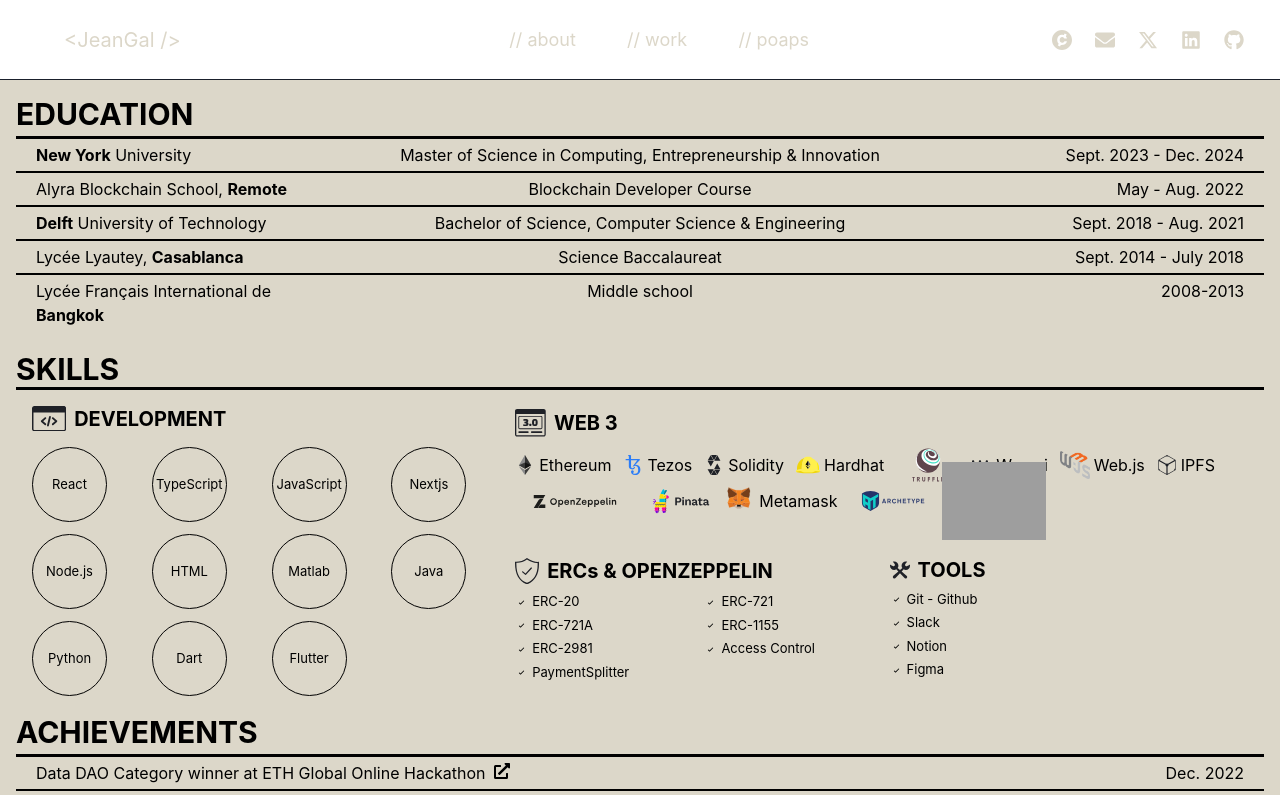
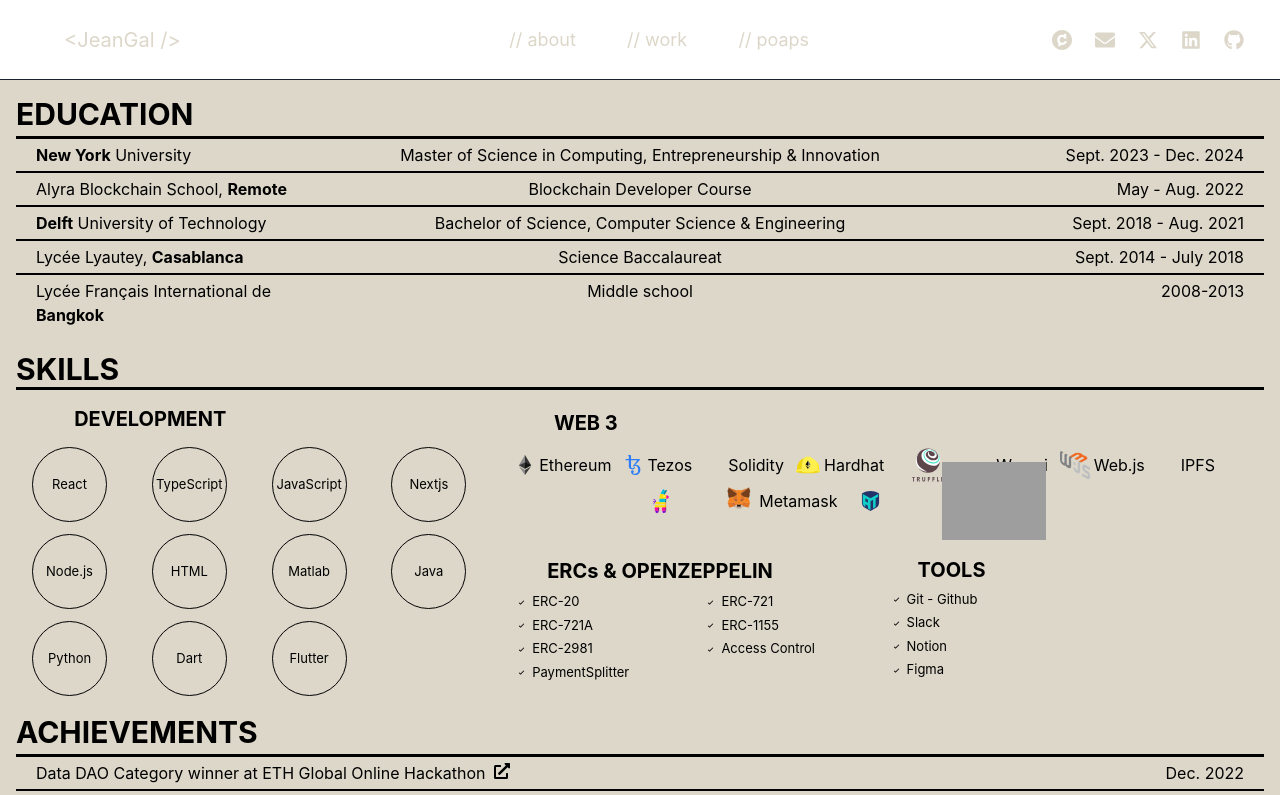
Before and after one commit to Mariussgal/marius_portfolio_website, a Next.js app: page /about in a window 1280 px wide. Shown: the top 795 px of the page. Built offline with nearby package versions, Linux system fonts and the light colour scheme; grey boxes are pictures that could not be loaded.

Commit message:
changed icons color to fit new website style

```diff
--- a/icons/Archetype.tsx
+++ b/icons/Archetype.tsx
@@ -10,7 +10,6 @@ export default function Archetype() {
             height="20px"
             xmlns="http://www.w3.org/2000/svg"
             viewBox="-120,0,1320,385"
-            fill="#1f2127"
             _hover={{
                 fill: "brand.accent",
             }}
@@ -24,15 +23,15 @@ export default function Archetype() {
                         <path d="M287.04,476.47L214.34,434.92L214.34,518.01C214.34,535.13 223.51,550.95 238.39,559.45L238.58,559.56L238.58,531.86L262.82,545.71L262.82,573.4L287.05,587.25L287.05,504.16L311.29,490.32L311.29,573.4L335.52,559.56L335.53,559.55L335.53,476.75L359.76,462.9L359.76,434.92L287.04,476.47L287.04,476.47ZM262.81,518.01L238.57,504.16L238.57,476.47L262.81,490.32L262.81,518.01L262.81,518.01Z" fill="#10CFC9" />
                     </g>
                     <g transform="matrix(1 0 0 1 0 0)">
-                        <path d="M423.29,515.01L407.31,515.01L404.84,523.33L396.34,523.33L410.69,480.76L419.73,480.76L434.26,523.33L425.76,523.33L423.29,515.01L423.29,515.01ZM421.18,508.08L415.33,488.48L409.42,508.08L421.18,508.08L421.18,508.08Z" fill="#24346B" />
-                        <path d="M446.99,480.76L460.56,480.76C466.23,480.82 470.03,480.82 473.76,483.84C476.41,486.01 478.46,489.39 478.46,494.33C478.46,502.47 472.49,505.3 470.08,506.03L479.55,523.33L470.45,523.33L462.01,507.53L454.9,507.53L454.9,523.33L447,523.33L447,480.76L446.99,480.76ZM454.89,487.64L454.89,500.96L457.66,500.96C460.37,500.96 461.4,500.9 462.91,500.84C464.66,500.78 470.39,500.48 470.39,494.27C470.39,493.36 470.33,490.23 467.01,488.54C465.32,487.69 463.27,487.63 458.57,487.63L454.89,487.63L454.89,487.64Z" fill="#24346B" />
-                        <path d="M528.82,511.45C528.28,512.84 527.25,515.31 525.14,517.84C522.13,521.34 517.36,524.41 510.43,524.41C499.15,524.41 490.53,516.15 490.53,501.92C490.53,487.45 499.88,479.67 510.73,479.67C524,479.67 527.13,489.86 528.1,492.81L520.14,494.92C520.02,494.14 519.66,492.33 518.57,490.7C517.67,489.37 515.31,486.96 510.91,486.96C503.98,486.96 499.15,492.69 499.15,501.79C499.15,511.5 504.27,516.86 510.97,516.86C514.95,516.86 517.36,514.93 519.11,512.7C520.5,510.83 521.04,509.26 521.34,508.3L528.82,511.45L528.82,511.45Z" fill="#24346B" />
-                        <path d="M576.16,480.76L576.16,523.33L568.14,523.33L568.14,503.98L549.87,503.98L549.87,523.33L541.91,523.33L541.91,480.76L549.87,480.76L549.87,496.86L568.14,496.86L568.14,480.76L576.16,480.76L576.16,480.76Z" fill="#24346B" />
-                        <path d="M600.13,487.88L600.13,497.89L620.63,497.89L620.63,504.76L600.13,504.76L600.13,516.15L624.07,516.15L624.07,523.33L592.29,523.33L592.29,480.76L622.56,480.76L622.56,487.88L600.13,487.88L600.13,487.88Z" fill="#24346B" />
-                        <path d="M665.13,488L653.37,488L653.37,523.33L645.41,523.33L645.41,488L633.9,488L633.9,480.76L665.13,480.76L665.13,488L665.13,488Z" fill="#24346B" />
-                        <path d="M695.46,506.51L695.46,523.33L687.62,523.33L687.62,506.51L673.39,480.76L682.37,480.76L691.59,498.43L700.93,480.76L709.79,480.76L695.46,506.51L695.46,506.51Z" fill="#24346B" />
-                        <path d="M719.5,480.76L733.85,480.76C736.2,480.76 738.67,480.76 741.15,481.42C745.31,482.57 751.16,486.3 751.16,494.93C751.16,500.6 748.51,506.69 740.91,508.38C738.56,508.92 736.33,508.92 733.73,508.92L727.52,508.92L727.52,523.33L719.5,523.33L719.5,480.76L719.5,480.76ZM727.51,487.58L727.51,502.35L733.24,502.35C734.93,502.35 736.37,502.35 737.76,501.99C742.7,500.78 743.01,496.26 743.01,494.75C743.01,491.62 741.62,489.99 740.9,489.33C738.91,487.64 736.13,487.58 733.54,487.58L727.51,487.58L727.51,487.58Z" fill="#24346B" />
-                        <path d="M771.17,487.88L771.17,497.89L791.67,497.89L791.67,504.76L771.17,504.76L771.17,516.15L795.11,516.15L795.11,523.33L763.34,523.33L763.34,480.76L793.61,480.76L793.61,487.88L771.17,487.88L771.17,487.88Z" fill="#24346B" />
+                        <path d="M423.29,515.01L407.31,515.01L404.84,523.33L396.34,523.33L410.69,480.76L419.73,480.76L434.26,523.33L425.76,523.33L423.29,515.01L423.29,515.01ZM421.18,508.08L415.33,488.48L409.42,508.08L421.18,508.08L421.18,508.08Z" fill="#DCD7C9" />
+                        <path d="M446.99,480.76L460.56,480.76C466.23,480.82 470.03,480.82 473.76,483.84C476.41,486.01 478.46,489.39 478.46,494.33C478.46,502.47 472.49,505.3 470.08,506.03L479.55,523.33L470.45,523.33L462.01,507.53L454.9,507.53L454.9,523.33L447,523.33L447,480.76L446.99,480.76ZM454.89,487.64L454.89,500.96L457.66,500.96C460.37,500.96 461.4,500.9 462.91,500.84C464.66,500.78 470.39,500.48 470.39,494.27C470.39,493.36 470.33,490.23 467.01,488.54C465.32,487.69 463.27,487.63 458.57,487.63L454.89,487.63L454.89,487.64Z" fill="#DCD7C9" />
+                        <path d="M528.82,511.45C528.28,512.84 527.25,515.31 525.14,517.84C522.13,521.34 517.36,524.41 510.43,524.41C499.15,524.41 490.53,516.15 490.53,501.92C490.53,487.45 499.88,479.67 510.73,479.67C524,479.67 527.13,489.86 528.1,492.81L520.14,494.92C520.02,494.14 519.66,492.33 518.57,490.7C517.67,489.37 515.31,486.96 510.91,486.96C503.98,486.96 499.15,492.69 499.15,501.79C499.15,511.5 504.27,516.86 510.97,516.86C514.95,516.86 517.36,514.93 519.11,512.7C520.5,510.83 521.04,509.26 521.34,508.3L528.82,511.45L528.82,511.45Z" fill="#DCD7C9" />
+                        <path d="M576.16,480.76L576.16,523.33L568.14,523.33L568.14,503.98L549.87,503.98L549.87,523.33L541.91,523.33L541.91,480.76L549.87,480.76L549.87,496.86L568.14,496.86L568.14,480.76L576.16,480.76L576.16,480.76Z" fill="#DCD7C9" />
+                        <path d="M600.13,487.88L600.13,497.89L620.63,497.89L620.63,504.76L600.13,504.76L600.13,516.15L624.07,516.15L624.07,523.33L592.29,523.33L592.29,480.76L622.56,480.76L622.56,487.88L600.13,487.88L600.13,487.88Z" fill="#DCD7C9" />
+                        <path d="M665.13,488L653.37,488L653.37,523.33L645.41,523.33L645.41,488L633.9,488L633.9,480.76L665.13,480.76L665.13,488L665.13,488Z" fill="#DCD7C9" />
+                        <path d="M695.46,506.51L695.46,523.33L687.62,523.33L687.62,506.51L673.39,480.76L682.37,480.76L691.59,498.43L700.93,480.76L709.79,480.76L695.46,506.51L695.46,506.51Z" fill="#DCD7C9" />
+                        <path d="M719.5,480.76L733.85,480.76C736.2,480.76 738.67,480.76 741.15,481.42C745.31,482.57 751.16,486.3 751.16,494.93C751.16,500.6 748.51,506.69 740.91,508.38C738.56,508.92 736.33,508.92 733.73,508.92L727.52,508.92L727.52,523.33L719.5,523.33L719.5,480.76L719.5,480.76ZM727.51,487.58L727.51,502.35L733.24,502.35C734.93,502.35 736.37,502.35 737.76,501.99C742.7,500.78 743.01,496.26 743.01,494.75C743.01,491.62 741.62,489.99 740.9,489.33C738.91,487.64 736.13,487.58 733.54,487.58L727.51,487.58L727.51,487.58Z" fill="#DCD7C9" />
+                        <path d="M771.17,487.88L771.17,497.89L791.67,497.89L791.67,504.76L771.17,504.76L771.17,516.15L795.11,516.15L795.11,523.33L763.34,523.33L763.34,480.76L793.61,480.76L793.61,487.88L771.17,487.88L771.17,487.88Z" fill="#DCD7C9" />
                     </g>
                 </g>
             </g>
--- a/icons/Dev.tsx
+++ b/icons/Dev.tsx
@@ -10,7 +10,7 @@ export default function Dev() {
             height="25.33px"
             xmlns="http://www.w3.org/2000/svg"
             viewBox="0 0 512 380.24"
-            fill="#1f2127"
+            fill="#DCD7C9"
             _hover={{
                 fill: "brand.accent",
             }}
--- a/icons/Ipfs.tsx
+++ b/icons/Ipfs.tsx
@@ -10,7 +10,7 @@ export default function IPFS() {
             height="20px"
             xmlns="http://www.w3.org/2000/svg"
             viewBox="0 0 24 24"
-            fill="#1f2127"
+            fill="#DCD7C9"
             _hover={{
                 fill: "brand.accent",
             }}
--- a/icons/OpenZeppelin.tsx
+++ b/icons/OpenZeppelin.tsx
@@ -10,7 +10,7 @@ export default function OpenZeppelin() {
             height="80px"
             xmlns="http://www.w3.org/2000/svg"
             viewBox="0 0 600 400"
-            fill="#1f2127"
+            fill="#DCD7C9"
             _hover={{
                 fill: "brand.accent",
             }}
@@ -18,10 +18,10 @@ export default function OpenZeppelin() {
             <title>OpenZeppelin</title>
             <g>
                 <g>
-                    <path fill="#1D1D1B" d="M151.6,234.6v-16.9h-18.2c-4.9,0-9.5,2.6-12.1,6.9l-5.9,10H151.6z" />
-                    <path fill="#1D1D1B" d="M93.7,169.5v16.9h47.9l10-16.9H93.7z" />
-                    <path fill="#1D1D1B" d="M117.3,196.3l-23.5,38.3h20.1l28.2-45.8h-11.1C125.3,188.8,120.1,191.7,117.3,196.3z" />
-                    <path fill="#1D1D1B" d="M192.7,219.7c-9.8,0-17-7.2-17-17c0-9.6,7.3-17,17.1-17c9.8,0,17.1,7.4,17.1,17
+                    <path fill="#DCD7C9" d="M151.6,234.6v-16.9h-18.2c-4.9,0-9.5,2.6-12.1,6.9l-5.9,10H151.6z" />
+                    <path fill="#DCD7C9" d="M93.7,169.5v16.9h47.9l10-16.9H93.7z" />
+                    <path fill="#DCD7C9" d="M117.3,196.3l-23.5,38.3h20.1l28.2-45.8h-11.1C125.3,188.8,120.1,191.7,117.3,196.3z" />
+                    <path fill="#DCD7C9" d="M192.7,219.7c-9.8,0-17-7.2-17-17c0-9.6,7.3-17,17.1-17c9.8,0,17.1,7.4,17.1,17
 			C209.9,212.3,202.5,219.7,192.7,219.7z M192.8,213.7c6.2,0,10.7-4.7,10.7-11c0-6.3-4.4-11-10.7-11c-6.3,0-10.7,4.8-10.7,11
 			C182.1,209,186.5,213.7,192.8,213.7z M216.4,229.8v-35.3h5.9v3.1h0.3c0.6-1,2.9-3.7,7.3-3.7c6.8,0,11.5,5.1,11.5,12.8
 			c0,7.7-4.6,13-11.3,13c-4.3,0-6.6-2.4-7.4-3.8h-0.3v13.9H216.4z M228.9,214.1c3.9,0,6.5-3,6.5-7.4c0-4.5-2.6-7.4-6.6-7.4
--- a/icons/Pinata.tsx
+++ b/icons/Pinata.tsx
@@ -10,7 +10,7 @@ export default function Pinata() {
             height="48px"
             xmlns="http://www.w3.org/2000/svg"
             viewBox="0 0 1700 1200"
-            fill="#1f2127"
+            fill="#DCD7C9"
             _hover={{
                 fill: "brand.accent",
             }}
--- a/icons/Security.tsx
+++ b/icons/Security.tsx
@@ -6,11 +6,11 @@ export default function Security() {
         <Box
             as="svg"
             role="img"
-            width="24px"  // Adjusted width
-            height="26.4px" // Adjusted height, maintaining aspect ratio
+            width="24px"
+            height="26.4px"
             xmlns="http://www.w3.org/2000/svg"
-            viewBox="0 0 111.811 122.88" // Adjusted viewBox to match new SVG
-            fill="#1f2127"
+            viewBox="0 0 111.811 122.88"
+            fill="#DCD7C9"
             _hover={{
                 fill: "brand.accent",
             }}
--- a/icons/Solidity.tsx
+++ b/icons/Solidity.tsx
@@ -10,7 +10,7 @@ export default function Solidity() {
             height="20px"
             xmlns="http://www.w3.org/2000/svg"
             viewBox="0 0 24 24"
-            fill="#1f2127"
+            fill="#DCD7C9"
             _hover={{
                 fill: "brand.accent",
             }}
--- a/icons/Tools.tsx
+++ b/icons/Tools.tsx
@@ -10,7 +10,7 @@ export default function Tools() {
             height="20px"
             xmlns="http://www.w3.org/2000/svg"
             viewBox="0 0 122.882 105.082"
-            fill="#1f2127"
+            fill="#DCD7C9"
             _hover={{
                 fill: "brand.accent",
             }}
--- a/icons/Truffle.tsx
+++ b/icons/Truffle.tsx
@@ -10,7 +10,6 @@ export default function Truffle() {
             height="64px"
             xmlns="http://www.w3.org/2000/svg"
             viewBox="0 0 1700 1200"
-            fill="#1f2127"
             _hover={{
                 fill: "brand.accent",
             }}
--- a/icons/Wagmi.tsx
+++ b/icons/Wagmi.tsx
@@ -10,7 +10,7 @@ export default function Wagmi() {
             height="20px"
             xmlns="http://www.w3.org/2000/svg"
             viewBox="0 0 421 198"
-            fill="#1f2127"
+            fill="#DCD7C9"
             _hover={{
                 fill: "brand.accent",
             }}
--- a/icons/Web3.tsx
+++ b/icons/Web3.tsx
@@ -6,11 +6,11 @@ export default function Web3() {
         <Box
             as="svg"
             role="img"
-            width="30.72px"  // Adjust as needed to fit your UI
-            height="27.6px" // Adjust as needed to fit your UI
+            width="30.72px"
+            height="27.6px"
             xmlns="http://www.w3.org/2000/svg"
             viewBox="0 0 512 459.22"
-            fill="#1f2127"
+            fill="#DCD7C9"
             _hover={{
                 fill: "brand.accent",
             }}
```
